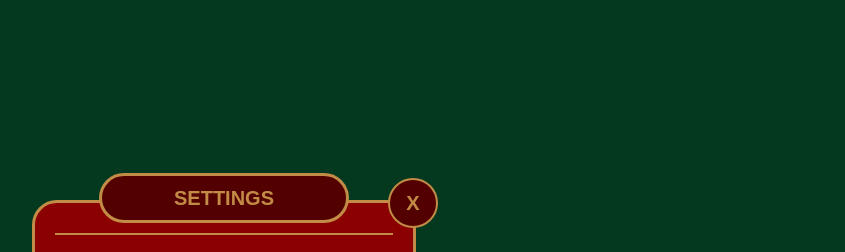
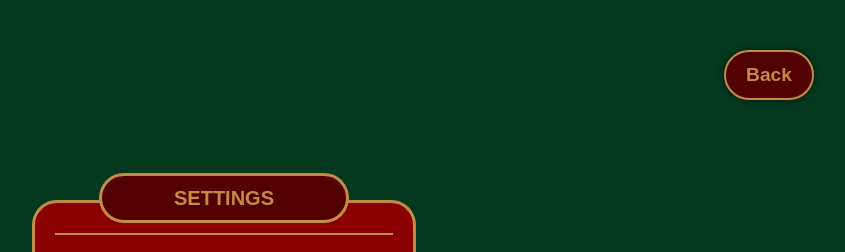
Before and after one commit to capitanfight/Briscola, a plain HTML site: page src/main/resources/templates/settings.html in a window 1280 px wide. Shown: the top 252 px of the page, without its empty margins (416-1261 px from the left). Drawn offline with Linux system fonts and the light colour scheme.

Commit message:
better abstraction

```diff
--- a/src/main/resources/static/css/globals.css
+++ b/src/main/resources/static/css/globals.css
@@ -12,3 +12,32 @@
     box-sizing: border-box;
     font-family: "Arial", sans-serif;
 }
+
+button {
+    cursor: pointer;
+}
+
+#back-btn {
+    background-color: var(--dark-red);
+    box-shadow: 0 0 10px rgba(0, 0, 0, 0.5);
+    border: 2px solid var(--border-color);
+    border-radius: 40px;
+
+    color: var(--border-color);
+    text-align: center;
+    font-weight: bold;
+    font-size:1.2rem;
+
+    position: fixed;
+    top: 50px;
+    right: 50px;
+
+    width: 90px;
+    height: 50px;
+    text-transform: capitalize;
+}
+
+#back-btn:hover {
+    background-color: var(--border-color);
+    color: var(--dark-red);
+}
--- a/src/main/resources/static/css/settings.css
+++ b/src/main/resources/static/css/settings.css
@@ -9,9 +9,6 @@ body {
   font-family: Arial, sans-serif;
   background-color: var(--background-color); /* verde scuro */
   color: var(--border-color);
-}
-
-.container {
   height: 100vh;
   display: flex;
   justify-content: center;
@@ -45,28 +42,6 @@ body {
 .settings-header h1 {
   font-size: 20px;
   margin: 0;
-}
-
-#close-btn {
-  background-color: var(--dark-red);
-  border: 2px solid var(--border-color);
-  border-radius: 50%;
-  color: var(--border-color);
-  width: 50px;
-  height: 50px;
-  font-weight: bold;
-  cursor: pointer;
-
-  font-size: 20px;
-
-  position: absolute;
-  top: -25px;
-  right: -25px;
-}
-
-#close-btn:hover {
-  background-color: var(--border-color);
-  color: var(--dark-red);
 }
 
 .setting {
--- a/src/main/resources/static/js/account.js
+++ b/src/main/resources/static/js/account.js
@@ -1,8 +1,6 @@
 import {resourceExists, user, id, checkUserId} from "./user.js";
 
 checkUserId()
-
-document.getElementById("container-back").addEventListener("click", () => window.location.replace("/"))
 
 document.getElementById("user-id-label").textContent = `#${id.padStart(5, "0")}`
 document.getElementById("username").textContent = user.username
--- /dev/null
+++ b/src/main/resources/static/js/globals.js
@@ -0,0 +1 @@
+document.getElementById("back-btn").addEventListener("click", () => window.location.replace("/"))
--- a/src/main/resources/static/js/leaderboard.js
+++ b/src/main/resources/static/js/leaderboard.js
@@ -1,6 +1,4 @@
 import {resourceExists, user, id} from "./user.js";
-
-document.getElementById("back").addEventListener("click", () => window.location.replace("/"))
 
 const container = document.getElementById('user-container');
 
--- a/src/main/resources/static/js/lobby.js
+++ b/src/main/resources/static/js/lobby.js
@@ -10,6 +10,7 @@ document.getElementById("info").innerHTML = `
         <span id="id">Id: ${roomId.padStart(6, "0")}</span>
 `
 
+// TODO: da modificare
 document.getElementById("container-back").addEventListener("click", () => window.location.replace("/startGame"))
 
 async function resourceExists(url) {
--- a/src/main/resources/static/js/menu.js
+++ /dev/null
@@ -1,4 +0,0 @@
-function toggleMenu() {
-    var menu = document.getElementById("menu");
-    menu.classList.toggle("menu-mobile");
-}
--- a/src/main/resources/static/js/settings.js
+++ b/src/main/resources/static/js/settings.js
@@ -1,5 +1,7 @@
 import {cookiesHandler} from "./cookiesHandler.js";
 
+
+// TODO: da modificare
 function redirectHome() {
     window.location.replace('/');
 }
--- a/src/main/resources/static/js/startGame.js
+++ b/src/main/resources/static/js/startGame.js
@@ -236,8 +236,6 @@ function renderFriends() {
 
 renderFriends()
 
-document.getElementById("back").addEventListener("click", () => window.location.replace("/"))
-
 selection_btns.forEach((btn, idx) => btn.addEventListener("click", () => {
     btn.classList.add("selected")
     sections[idx].classList.remove("hide")
--- a/src/main/resources/templates/settings.html
+++ b/src/main/resources/templates/settings.html
@@ -9,13 +9,13 @@
 
   <link rel="stylesheet" href="/css/settings.css">
   <script src="/js/settings.js" type="module" defer></script>
+  <script src="/js/globals.js" type="module" defer></script>
 </head>
 <body>
-  <div class="container">
+
     <div class="settings-box">
       <div class="settings-header">
         <h1 id="title">SETTINGS</h1>
-        <button id="close-btn">X</button>
       </div>
 
       <div class="setting audio">
@@ -45,6 +45,6 @@
         </div>
       </div>
     </div>
-  </div>
+    <button id="back-btn">back</button>
 </body>
 </html>
```
Also changed, not shown: src/main/resources/static/css/account.css (+0 -21 lines), src/main/resources/static/css/leaderboard.css (+0 -24 lines), src/main/resources/templates/account.html (+3 -7 lines), src/main/resources/templates/leaderboard.html (+2 -1 lines), src/main/resources/templates/startGame.html (+3 -3 lines).
